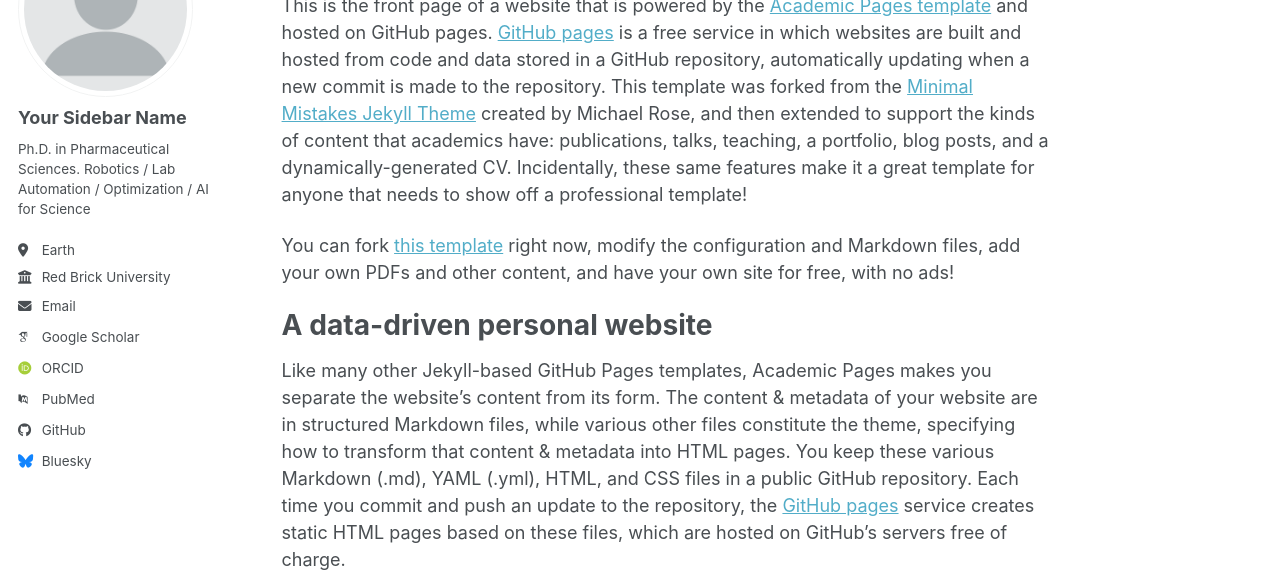
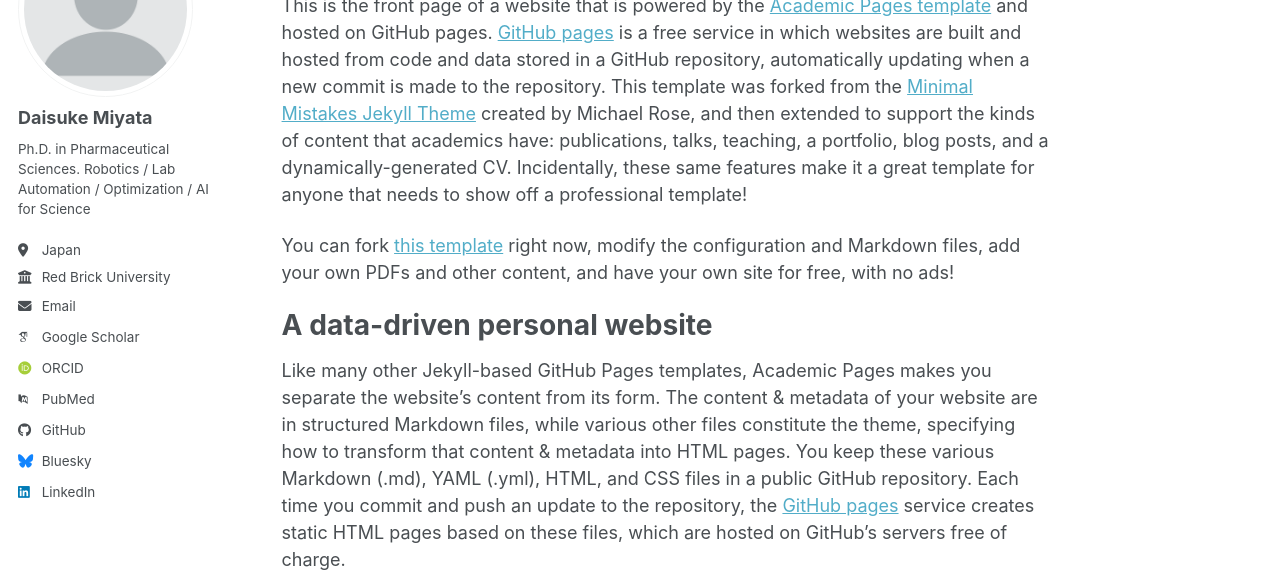
Before and after one commit to daisuke-miyata/daisuke-miyata.github.io, a Jekyll site: the page built from _pages/about.md, in a window 1280 px wide. Shown: the part 179-766 px from the top of the page. Built offline with Jekyll 4.4.1, drawn with Linux system fonts in a browser that asks for light colours; some web fonts are replaced; a script bundle is joined from its source files by our own code; library files that are not in the unit come from our copies.

Commit message:
Update _config.yml

```diff
--- a/_config.yml
+++ b/_config.yml
@@ -24,10 +24,10 @@ repository               : "daisuke-miyata/daisuke-miyata.github.io"
 author:
   # Biographic information
   avatar           : "profile.png"
-  name             : "Your Sidebar Name"
+  name             : "Daisuke Miyata"
   pronouns         : # example: "she/her"
   bio              : "Ph.D. in Pharmaceutical Sciences. Robotics / Lab Automation / Optimization / AI for Science"
-  location         : "Earth"
+  location         : "Japan"
   employer         : "Red Brick University"
   uri              : # URL
   email            : "none@example.org"
@@ -66,7 +66,7 @@ author:
   keybase          : # Username
   instagram        : # Username
   lastfm           : # Username
-  linkedin         : # Username
+  linkedin         : "https://www.linkedin.com/in/421657270"
   mastodon         : # URL
   medium           : # URL
   pinterest        : # Username
```
